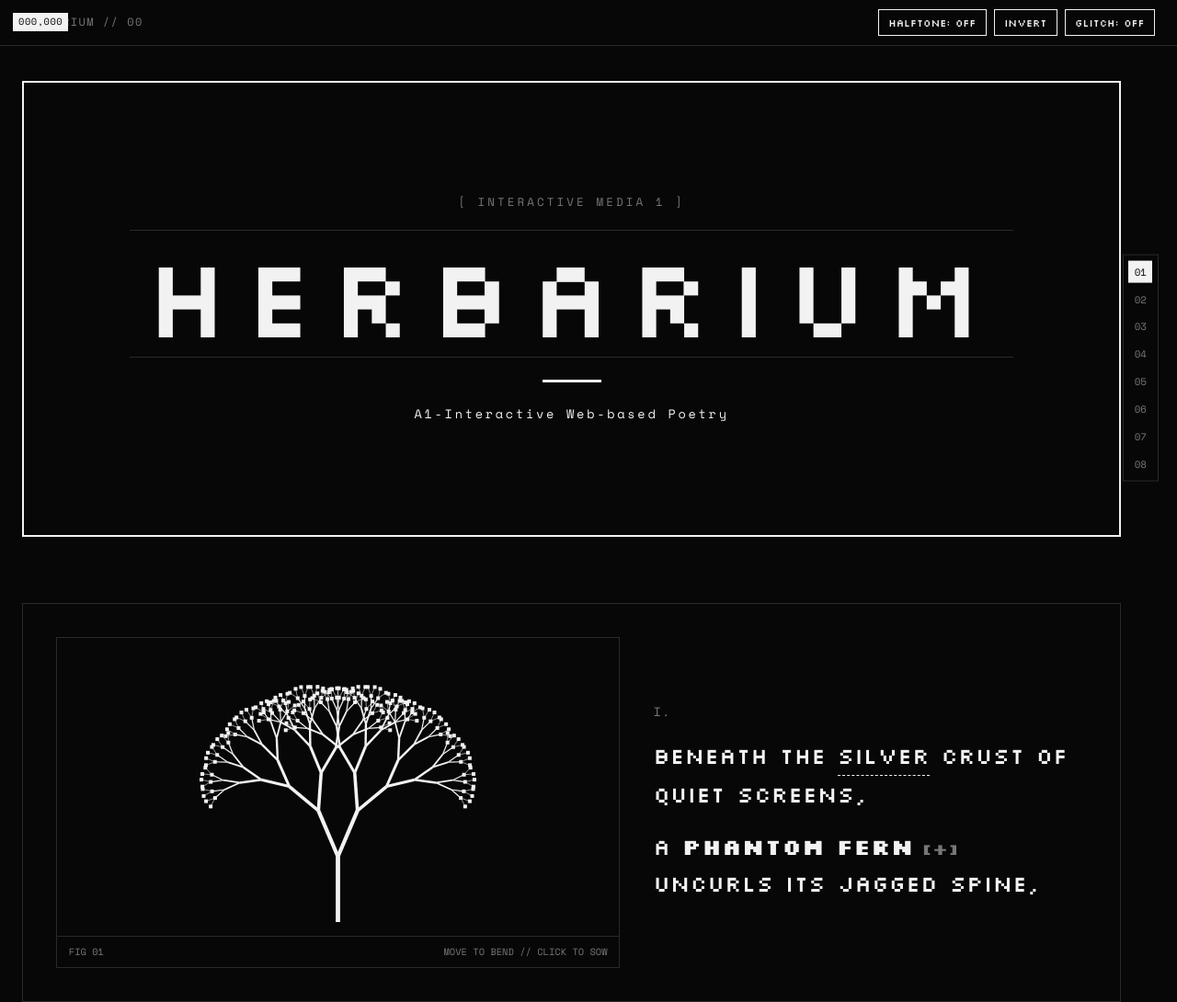
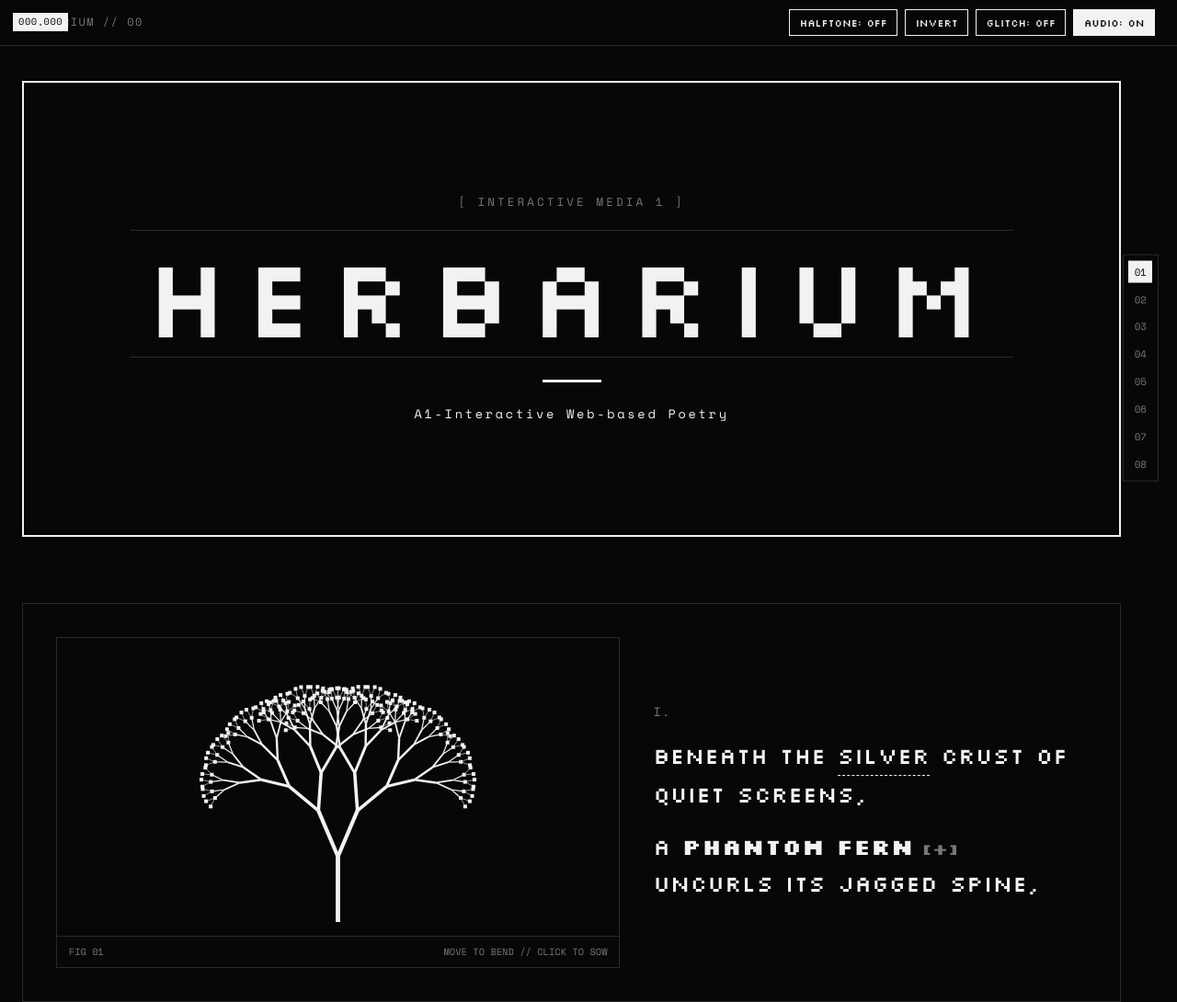
Before and after one commit to mintkoi2405/Herbarium, a plain HTML site: page index.html in a window 1280 px wide. Shown: the top 1090 px of the page at 92% size. Drawn offline with nearby package versions, Linux system fonts and the light colour scheme; animation ran at ten frames a second; a web font is replaced by a local one.

Commit message:
Update index.html

```diff
--- a/index.html
+++ b/index.html
@@ -28,6 +28,7 @@
       <button id="halftoneToggleBtn">HALFTONE: OFF</button>
       <button id="invertBtn">INVERT</button>
       <button id="glitchBtn">GLITCH: OFF</button>
+      <button id="audioToggleBtn" class="active">AUDIO: ON</button>
     </div>
   </header>
 
```
